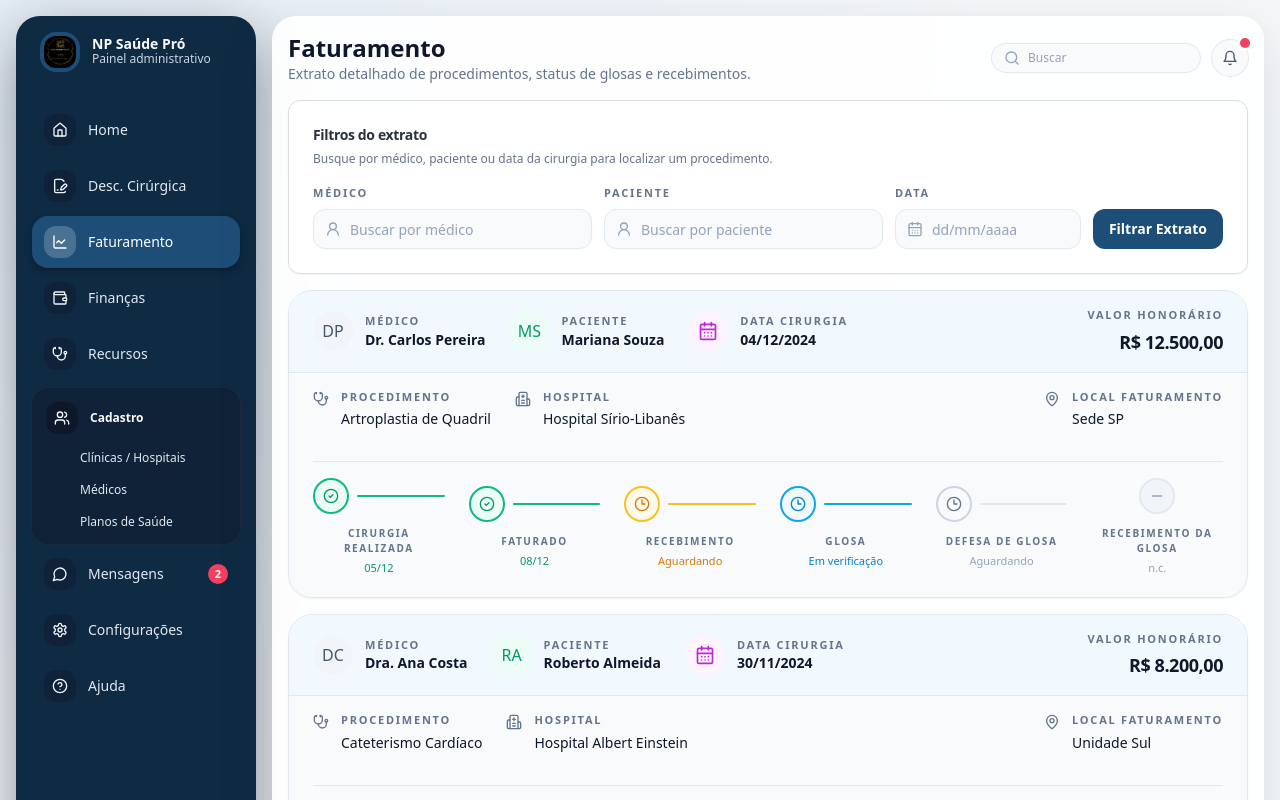
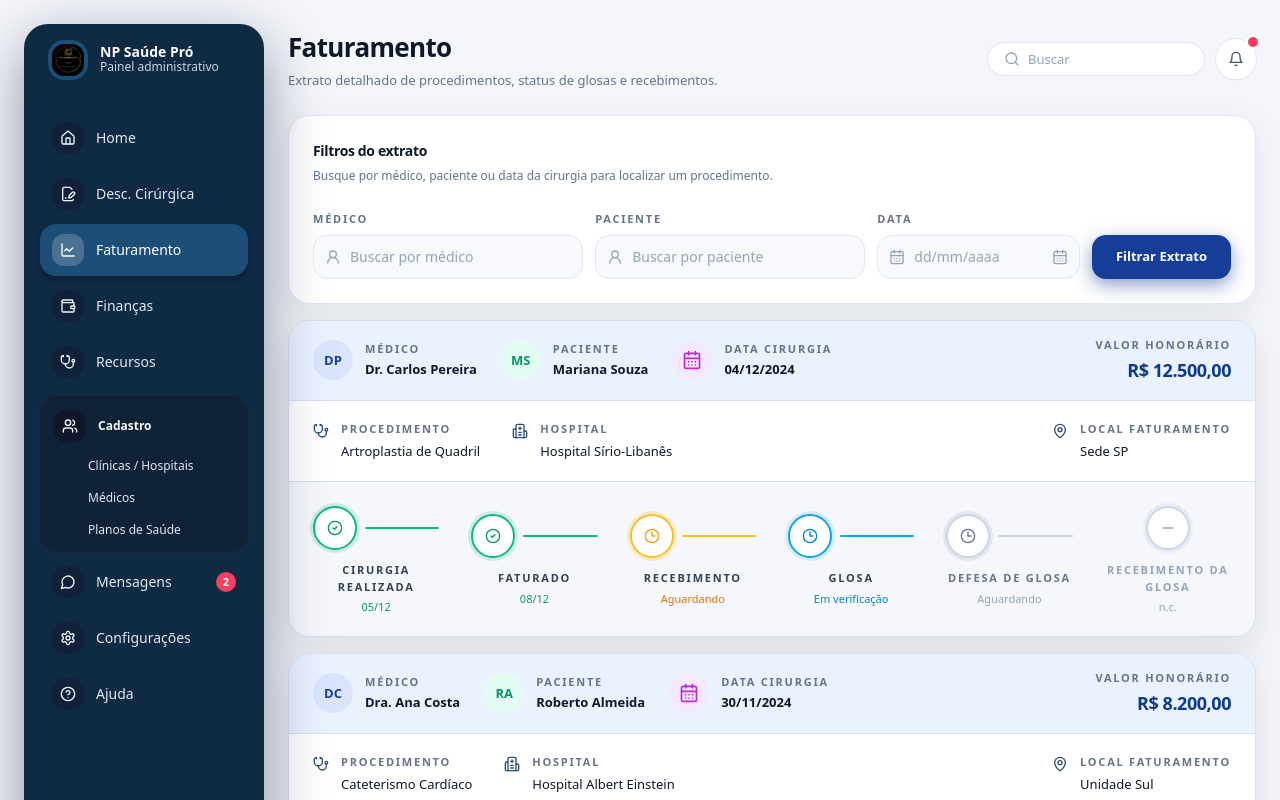
Before and after one commit to npsaude/nps-pro011225, a React (Vite) app: page /admin/faturamento in a window 1280 px wide. Shown: the top 800 px of the page. Built offline with nearby package versions, Linux system fonts and the light colour scheme.

Commit message:
[dyad] Refino visual da página e cards de faturamento para reproduzir o layout da referência com ícones e cores alinhados - wrote 3 file(s)

```diff
--- a/src/components/faturamento/BillingRecordCard.tsx
+++ b/src/components/faturamento/BillingRecordCard.tsx
@@ -24,21 +24,21 @@ function formatCurrencyBr(value: number): string {
 
 const BillingRecordCard: React.FC<BillingRecordCardProps> = ({ record }) => {
   return (
-    <Card className="mb-4 overflow-hidden rounded-3xl border-slate-200 bg-slate-50/90 shadow-sm">
+    <Card className="mb-4 overflow-hidden rounded-[22px] border-[#D5DFEF] bg-white shadow-[0_14px_40px_rgba(15,23,42,0.1)]">
       <CardContent className="p-0">
         {/* Top header row */}
-        <div className="flex flex-col gap-4 bg-sky-50/70 px-6 py-4 sm:flex-row sm:items-center sm:justify-between">
+        <div className="flex flex-col gap-4 bg-[#EAF1FF] px-6 py-4 sm:flex-row sm:items-center sm:justify-between">
           <div className="flex flex-1 flex-wrap items-center gap-6">
             {/* Médico */}
             <div className="flex items-center gap-3">
-              <div className="flex h-10 w-10 items-center justify-center rounded-full bg-slate-100 text-slate-600">
+              <div className="flex h-10 w-10 items-center justify-center rounded-full bg-[#D9E4FF] text-[13px] font-semibold text-[#163E99]">
                 {getInitials(record.doctorName)}
               </div>
               <div className="flex flex-col">
                 <span className="text-[11px] font-semibold uppercase tracking-[0.16em] text-slate-500">
                   Médico
                 </span>
-                <span className="text-sm font-semibold text-slate-900">
+                <span className="mt-0.5 text-[13px] font-semibold text-slate-900">
                   {record.doctorName}
                 </span>
               </div>
@@ -46,14 +46,14 @@ const BillingRecordCard: React.FC<BillingRecordCardProps> = ({ record }) => {
 
             {/* Paciente */}
             <div className="flex items-center gap-3">
-              <div className="flex h-10 w-10 items-center justify-center rounded-full bg-emerald-50 text-emerald-600">
+              <div className="flex h-10 w-10 items-center justify-center rounded-full bg-[#E4FBF2] text-[13px] font-semibold text-emerald-600">
                 {getInitials(record.patientName)}
               </div>
               <div className="flex flex-col">
                 <span className="text-[11px] font-semibold uppercase tracking-[0.16em] text-slate-500">
                   Paciente
                 </span>
-                <span className="text-sm font-semibold text-slate-900">
+                <span className="mt-0.5 text-[13px] font-semibold text-slate-900">
                   {record.patientName}
                 </span>
               </div>
@@ -61,14 +61,14 @@ const BillingRecordCard: React.FC<BillingRecordCardProps> = ({ record }) => {
 
             {/* Data cirurgia */}
             <div className="flex items-center gap-3">
-              <div className="flex h-10 w-10 items-center justify-center rounded-full bg-fuchsia-50 text-fuchsia-600">
+              <div className="flex h-10 w-10 items-center justify-center rounded-full bg-[#F4E9FF] text-fuchsia-600">
                 <CalendarDays className="h-5 w-5" />
               </div>
               <div className="flex flex-col">
                 <span className="text-[11px] font-semibold uppercase tracking-[0.16em] text-slate-500">
                   Data cirurgia
                 </span>
-                <span className="text-sm font-semibold text-slate-900">
+                <span className="mt-0.5 text-[13px] font-semibold text-slate-900">
                   {record.surgeryDate}
                 </span>
               </div>
@@ -80,38 +80,38 @@ const BillingRecordCard: React.FC<BillingRecordCardProps> = ({ record }) => {
             <span className="text-[11px] font-semibold uppercase tracking-[0.16em] text-slate-500">
               Valor honorário
             </span>
-            <span className="mt-1 text-lg font-semibold tracking-tight text-slate-900">
+            <span className="mt-1 text-[18px] font-semibold tracking-tight text-[#0B3B8C]">
               {formatCurrencyBr(record.value)}
             </span>
           </div>
         </div>
 
         {/* Middle info row */}
-        <div className="flex flex-col gap-6 border-t border-slate-200 px-6 py-4 sm:flex-row sm:items-center sm:justify-between">
-          <div className="flex flex-1 flex-wrap gap-6">
+        <div className="flex flex-col gap-6 border-t border-[#D5DFEF] bg-white px-6 py-5 sm:flex-row sm:items-center sm:justify-between">
+          <div className="flex flex-1 flex-wrap gap-8">
             <div className="flex items-start gap-3">
-              <div className="mt-0.5 text-slate-500">
+              <div className="mt-0.5 text-[#2F4B7C]">
                 <Stethoscope className="h-4 w-4" />
               </div>
               <div className="flex flex-col">
                 <span className="text-[11px] font-semibold uppercase tracking-[0.16em] text-slate-500">
                   Procedimento
                 </span>
-                <span className="mt-1 text-sm font-medium text-slate-900">
+                <span className="mt-1 text-[13px] font-medium text-slate-900">
                   {record.procedure}
                 </span>
               </div>
             </div>
 
             <div className="flex items-start gap-3">
-              <div className="mt-0.5 text-slate-500">
+              <div className="mt-0.5 text-[#2F4B7C]">
                 <Hospital className="h-4 w-4" />
               </div>
               <div className="flex flex-col">
                 <span className="text-[11px] font-semibold uppercase tracking-[0.16em] text-slate-500">
                   Hospital
                 </span>
-                <span className="mt-1 text-sm font-medium text-slate-900">
+                <span className="mt-1 text-[13px] font-medium text-slate-900">
                   {record.hospital}
                 </span>
               </div>
@@ -119,14 +119,14 @@ const BillingRecordCard: React.FC<BillingRecordCardProps> = ({ record }) => {
           </div>
 
           <div className="flex items-start gap-3">
-            <div className="mt-0.5 text-slate-500">
+            <div className="mt-0.5 text-[#2F4B7C]">
               <MapPin className="h-4 w-4" />
             </div>
             <div className="flex flex-col">
               <span className="text-[11px] font-semibold uppercase tracking-[0.16em] text-slate-500">
                 Local faturamento
               </span>
-              <span className="mt-1 text-sm font-medium text-slate-900">
+              <span className="mt-1 text-[13px] font-medium text-slate-900">
                 {record.billingLocation}
               </span>
             </div>
@@ -134,7 +134,7 @@ const BillingRecordCard: React.FC<BillingRecordCardProps> = ({ record }) => {
         </div>
 
         {/* Timeline row */}
-        <div className="px-6 pb-5">
+        <div className="border-t border-[#D5DFEF] bg-[#F5F7FC] px-6 pb-5 pt-5">
           <BillingStatusTimeline steps={record.steps} />
         </div>
       </CardContent>
--- a/src/components/faturamento/BillingStatusTimeline.tsx
+++ b/src/components/faturamento/BillingStatusTimeline.tsx
@@ -10,39 +10,49 @@ function getStatusColors(status: BillingStatus) {
   switch (status) {
     case "completed":
       return {
-        circle: "border-emerald-500 bg-emerald-50 text-emerald-600",
-        label: "text-emerald-700",
+        circleBorder: "border-emerald-500",
+        circleShadow: "shadow-[0_0_0_3px_rgba(16,185,129,0.18)]",
+        icon: "text-emerald-600",
+        label: "text-slate-700",
         value: "text-emerald-600",
         line: "bg-emerald-500",
       };
     case "processing":
       return {
-        circle: "border-sky-500 bg-sky-50 text-sky-600",
-        label: "text-sky-700",
+        circleBorder: "border-sky-500",
+        circleShadow: "shadow-[0_0_0_3px_rgba(56,189,248,0.18)]",
+        icon: "text-sky-600",
+        label: "text-slate-700",
         value: "text-sky-600",
         line: "bg-sky-500",
       };
     case "pending":
       return {
-        circle: "border-amber-400 bg-amber-50 text-amber-600",
-        label: "text-amber-700",
+        circleBorder: "border-amber-400",
+        circleShadow: "shadow-[0_0_0_3px_rgba(251,191,36,0.24)]",
+        icon: "text-amber-500",
+        label: "text-slate-700",
         value: "text-amber-600",
         line: "bg-amber-400",
       };
     case "waiting":
       return {
-        circle: "border-slate-300 bg-slate-50 text-slate-500",
+        circleBorder: "border-slate-300",
+        circleShadow: "shadow-[0_0_0_3px_rgba(148,163,184,0.2)]",
+        icon: "text-slate-500",
         label: "text-slate-500",
         value: "text-slate-400",
-        line: "bg-slate-200",
+        line: "bg-slate-300",
       };
     case "nc":
     default:
       return {
-        circle: "border-slate-200 bg-slate-100 text-slate-400",
+        circleBorder: "border-slate-300",
+        circleShadow: "shadow-[0_0_0_3px_rgba(148,163,184,0.15)]",
+        icon: "text-slate-400",
         label: "text-slate-400",
         value: "text-slate-400",
-        line: "bg-slate-200",
+        line: "bg-slate-300",
       };
   }
 }
@@ -64,17 +74,17 @@ function getStatusValueText(step: BillingStep): string {
   }
 }
 
-function StatusIcon({ status }: { status: BillingStatus }) {
+function StatusIcon({ status, className }: { status: BillingStatus, className?: string }) {
   switch (status) {
     case "completed":
-      return <CheckCircle2 className="h-4 w-4" />;
+      return <CheckCircle2 className={`h-4 w-4 ${className}`} />;
     case "processing":
     case "pending":
     case "waiting":
-      return <Clock3 className="h-4 w-4" />;
+      return <Clock3 className={`h-4 w-4 ${className}`} />;
     case "nc":
     default:
-      return <Minus className="h-4 w-4" />;
+      return <Minus className={`h-4 w-4 ${className}`} />;
   }
 }
 
@@ -82,8 +92,8 @@ const BillingStatusTimeline: React.FC<BillingStatusTimelineProps> = ({
   steps,
 }) => {
   return (
-    <div className="mt-4 flex flex-col gap-4 border-t border-slate-200 pt-4">
-      <div className="flex items-center gap-4 md:gap-6">
+    <div className="mt-1 flex flex-col gap-4">
+      <div className="flex items-center gap-4 md:gap-8">
         {steps.map((step, index) => {
           const colors = getStatusColors(step.status);
           const isLast = index === steps.length - 1;
@@ -95,17 +105,22 @@ const BillingStatusTimeline: React.FC<BillingStatusTimelineProps> = ({
             >
               <div className="flex w-full items-center">
                 <div
-                  className={`mx-auto flex h-9 w-9 items-center justify-center rounded-full border-2 ${colors.circle}`}
+                  className={`mx-auto flex h-11 w-11 items-center justify-center rounded-full border-[2.2px] bg-white ${colors.circleBorder} ${colors.circleShadow}`}
                 >
-                  <StatusIcon status={step.status} />
+                  <StatusIcon
+                    status={step.status}
+                    className={`h-4 w-4 ${colors.icon}`}
+                  />
                 </div>
                 {!isLast && (
                   <div
-                    className={`ml-2 hidden h-0.5 flex-1 rounded-full md:block ${colors.line}`}
+                    className={`ml-2 hidden h-[2px] flex-1 rounded-full md:block ${colors.line}`}
                   />
                 )}
               </div>
-              <div className="mt-3 text-[10px] font-semibold uppercase tracking-[0.16em] text-slate-500">
+              <div
+                className={`mt-3 text-[11px] font-semibold uppercase tracking-[0.16em] ${colors.label}`}
+              >
                 {step.label}
               </div>
               <div className={`mt-1 text-[11px] font-medium ${colors.value}`}>
--- a/src/pages/AdminFaturamento.tsx
+++ b/src/pages/AdminFaturamento.tsx
@@ -152,36 +152,35 @@ const billingRecords: BillingRecord[] = [
 
 const AdminFaturamento = () => {
   return (
-    <div className="relative flex min-h-screen w-full bg-[radial-gradient(circle_at_0%_0%,#E6EEF7_0,#F5F7F9_55%),radial-gradient(circle_at_100%_100%,#D9DEE3_0,#F5F7F9_60%)] text-slate-900 dark:bg-slate-950 dark:text-slate-50">
-      <div className="flex min-h-screen w-full max-w-7xl flex-1 gap-0 px-3 py-4 sm:px-4 lg:mx-auto lg:gap-4">
+    <div className="relative flex min-h-screen w-full bg-[#F4F6FB] text-slate-900 dark:bg-slate-950 dark:text-slate-50">
+      <div className="flex min-h-screen w-full max-w-7xl flex-1 gap-0 px-6 py-6 lg:mx-auto lg:gap-6">
         <AdminSidebar section="faturamento" />
 
-        <div className="flex flex-1 flex-col gap-4 rounded-3xl bg-white/90 lg:p-4 lg:shadow-[0_18px_60px_rgba(15,23,42,0.12)] lg:backdrop-blur-xl dark:bg-slate-900/90">
+        <div className="flex flex-1 flex-col gap-5 rounded-3xl bg-transparent lg:py-1">
           {/* Page header */}
-          <header className="flex flex-col gap-3 sm:flex-row sm:items-center sm:justify-between">
+          <header className="mb-1 flex flex-col gap-2 sm:flex-row sm:items-center sm:justify-between">
             <div className="flex flex-col">
-              <h1 className="text-xl font-semibold text-slate-900 dark:text-slate-50 sm:text-2xl">
+              <h1 className="text-[26px] font-semibold tracking-tight text-slate-900 dark:text-slate-50">
                 Faturamento
               </h1>
-              <p className="text-xs text-slate-500 sm:text-sm dark:text-slate-400">
-                Extrato detalhado de procedimentos, status de glosas e
-                recebimentos.
+              <p className="mt-1 text-[13px] text-slate-500 dark:text-slate-400">
+                Extrato detalhado de procedimentos, status de glosas e recebimentos.
               </p>
             </div>
 
             {/* Top search and notifications */}
             <div className="flex items-center gap-3">
-              <div className="hidden items-center gap-2 rounded-full bg-slate-50 px-3 py-1.5 text-xs text-slate-500 ring-1 ring-slate-200 md:flex dark:bg-slate-900 dark:ring-slate-700">
+              <div className="hidden items-center gap-2 rounded-full bg-white px-4 py-2 text-xs text-slate-500 shadow-sm ring-1 ring-slate-200 md:flex dark:bg-slate-900 dark:ring-slate-700">
                 <Search className="h-4 w-4 text-slate-400" />
                 <input
                   type="text"
                   placeholder="Buscar"
-                  className="w-40 bg-transparent text-xs text-slate-700 placeholder:text-slate-400 focus:outline-none dark:text-slate-100"
+                  className="w-40 bg-transparent text-[13px] text-slate-700 placeholder:text-slate-400 focus:outline-none dark:text-slate-100"
                 />
               </div>
               <button
                 type="button"
-                className="relative flex h-9 w-9 items-center justify-center rounded-full bg-slate-50 text-slate-600 ring-1 ring-slate-200 dark:bg-slate-900 dark:text-slate-200 dark:ring-slate-700"
+                className="relative flex h-10 w-10 items-center justify-center rounded-full bg-white text-slate-600 shadow-sm ring-1 ring-slate-200 dark:bg-slate-900 dark:text-slate-200 dark:ring-slate-700"
               >
                 <Bell className="h-4 w-4" />
                 <span className="absolute -right-0.5 -top-0.5 h-2.5 w-2.5 rounded-full bg-rose-500 ring-2 ring-white" />
@@ -191,18 +190,17 @@ const AdminFaturamento = () => {
 
           <main className="flex-1 space-y-4">
             {/* Filters card */}
-            <Card className="border-[#D9DEE3] bg-white/95 shadow-sm dark:border-slate-800 dark:bg-slate-900/90">
-              <CardHeader className="pb-3">
-                <CardTitle className="text-sm font-semibold">
+            <Card className="rounded-[22px] border-[#E0E7F5] bg-white shadow-[0_10px_35px_rgba(15,23,42,0.08)] dark:border-slate-800 dark:bg-slate-900/95">
+              <CardHeader className="pb-4">
+                <CardTitle className="text-[14px] font-semibold text-slate-900">
                   Filtros do extrato
                 </CardTitle>
-                <CardDescription className="text-xs text-slate-500 dark:text-slate-400">
-                  Busque por médico, paciente ou data da cirurgia para localizar
-                  um procedimento.
+                <CardDescription className="mt-1 text-[12px] text-slate-500 dark:text-slate-400">
+                  Busque por médico, paciente ou data da cirurgia para localizar um procedimento.
                 </CardDescription>
               </CardHeader>
-              <CardContent className="space-y-3">
-                <div className="grid gap-3 md:grid-cols-[minmax(0,1.2fr)_minmax(0,1.2fr)_minmax(0,0.8fr)_auto]">
+              <CardContent className="space-y-3 pt-1">
+                <div className="grid gap-3 md:grid-cols-[minmax(0,1.2fr)_minmax(0,1.2fr)_minmax(0,0.9fr)_auto]">
                   {/* Médico */}
                   <div className="space-y-1.5">
                     <Label className="text-[11px] font-semibold uppercase tracking-[0.16em] text-slate-500">
@@ -212,7 +210,7 @@ const AdminFaturamento = () => {
                       <User2 className="pointer-events-none absolute left-3 top-1/2 h-4 w-4 -translate-y-1/2 text-slate-400" />
                       <Input
                         placeholder="Buscar por médico"
-                        className="h-10 rounded-xl border-slate-200 bg-slate-50 pl-9 text-sm placeholder:text-slate-400 dark:border-slate-700 dark:bg-slate-900"
+                        className="h-11 rounded-[14px] border border-[#E0E7F5] bg-[#F7F9FC] pl-9 text-[13px] text-slate-700 placeholder:text-slate-400 focus:border-[#2657B5] focus:ring-2 focus:ring-[#2657B5]/20 dark:border-slate-700 dark:bg-slate-900"
                       />
                     </div>
                   </div>
@@ -226,7 +224,7 @@ const AdminFaturamento = () => {
                       <User2 className="pointer-events-none absolute left-3 top-1/2 h-4 w-4 -translate-y-1/2 text-slate-400" />
                       <Input
                         placeholder="Buscar por paciente"
-                        className="h-10 rounded-xl border-slate-200 bg-slate-50 pl-9 text-sm placeholder:text-slate-400 dark:border-slate-700 dark:bg-slate-900"
+                        className="h-11 rounded-[14px] border border-[#E0E7F5] bg-[#F7F9FC] pl-9 text-[13px] text-slate-700 placeholder:text-slate-400 focus:border-[#2657B5] focus:ring-2 focus:ring-[#2657B5]/20 dark:border-slate-700 dark:bg-slate-900"
                       />
                     </div>
                   </div>
@@ -240,8 +238,9 @@ const AdminFaturamento = () => {
                       <CalendarDays className="pointer-events-none absolute left-3 top-1/2 h-4 w-4 -translate-y-1/2 text-slate-400" />
                       <Input
                         placeholder="dd/mm/aaaa"
-                        className="h-10 rounded-xl border-slate-200 bg-slate-50 pl-9 text-sm placeholder:text-slate-400 dark:border-slate-700 dark:bg-slate-900"
+                        className="h-11 rounded-[14px] border border-[#E0E7F5] bg-[#F7F9FC] pl-9 pr-9 text-[13px] text-slate-700 placeholder:text-slate-400 focus:border-[#2657B5] focus:ring-2 focus:ring-[#2657B5]/20 dark:border-slate-700 dark:bg-slate-900"
                       />
+                      <CalendarDays className="pointer-events-none absolute right-3 top-1/2 hidden h-4 w-4 -translate-y-1/2 text-slate-400 sm:block" />
                     </div>
                   </div>
 
@@ -249,7 +248,7 @@ const AdminFaturamento = () => {
                   <div className="flex items-end">
                     <Button
                       type="button"
-                      className="h-10 w-full rounded-xl bg-[#1D4E77] px-4 text-sm font-semibold text-white hover:bg-[#163a5a]"
+                      className="h-11 w-full rounded-[14px] bg-[#163E99] px-6 text-[13px] font-semibold text-white shadow-[0_6px_18px_rgba(22,62,153,0.5)] transition hover:bg-[#102F77]"
                     >
                       Filtrar Extrato
                     </Button>
```
